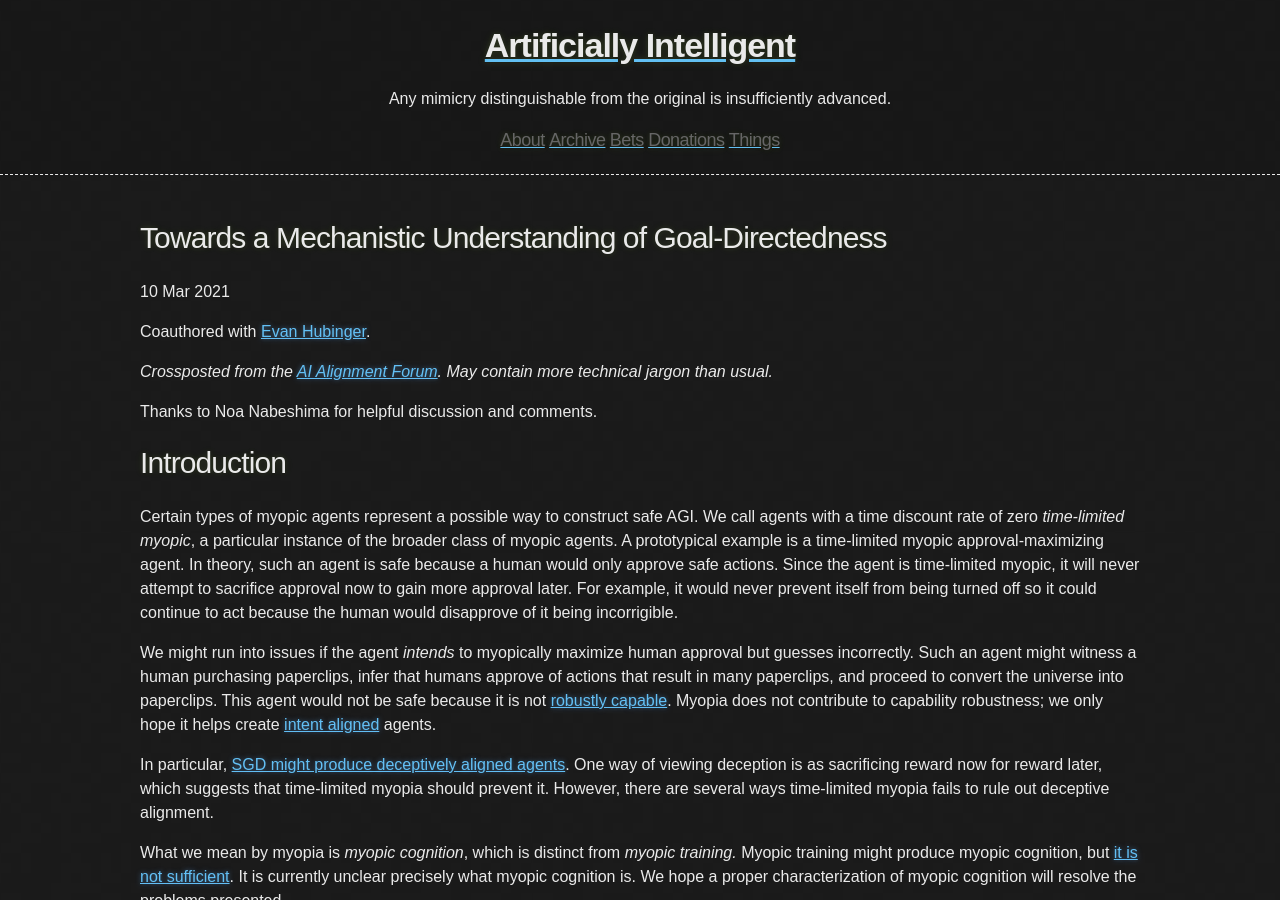
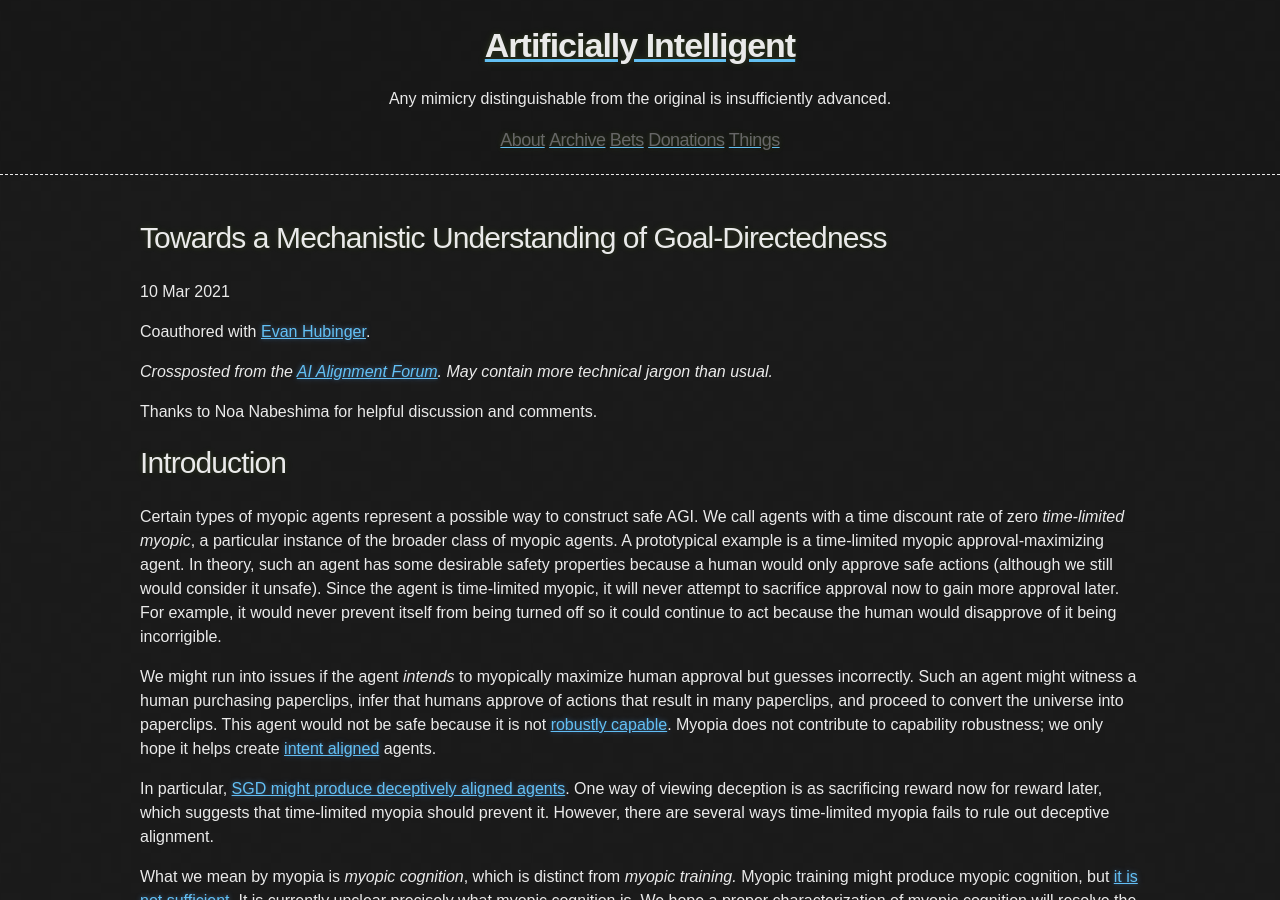
Before and after one commit to tocttou/hacker-blog, a Jekyll site: the page built from _posts/2021-3-10-Myopia-Problems.md, in a window 1280 px wide and 900 px high. Built offline with Jekyll 4.4.1, drawn with Linux system fonts in a browser that asks for light colours.

Commit message:
Update 2021-3-10-Myopia-Problems.md

```diff
--- a/_posts/2021-3-10-Myopia-Problems.md
+++ b/_posts/2021-3-10-Myopia-Problems.md
@@ -12,7 +12,7 @@ Thanks to Noa Nabeshima for helpful discussion and comments.
 Introduction
 ============
 
-Certain types of myopic agents represent a possible way to construct safe AGI. We call agents with a time discount rate of zero *time-limited myopic*, a particular instance of the broader class of myopic agents. A prototypical example is a time-limited myopic approval-maximizing agent. In theory, such an agent is safe because a human would only approve safe actions. Since the agent is time-limited myopic, it will never attempt to sacrifice approval now to gain more approval later. For example, it would never prevent itself from being turned off so it could continue to act because the human would disapprove of it being incorrigible.
+Certain types of myopic agents represent a possible way to construct safe AGI. We call agents with a time discount rate of zero *time-limited myopic*, a particular instance of the broader class of myopic agents. A prototypical example is a time-limited myopic approval-maximizing agent. In theory, such an agent has some desirable safety properties because a human would only approve safe actions (although we still would consider it unsafe). Since the agent is time-limited myopic, it will never attempt to sacrifice approval now to gain more approval later. For example, it would never prevent itself from being turned off so it could continue to act because the human would disapprove of it being incorrigible.
 
 We might run into issues if the agent *intends* to myopically maximize human approval but guesses incorrectly. Such an agent might witness a human purchasing paperclips, infer that humans approve of actions that result in many paperclips, and proceed to convert the universe into paperclips. This agent would not be safe because it is not [robustly capable](https://www.alignmentforum.org/posts/SzecSPYxqRa5GCaSF/clarifying-inner-alignment-terminology). Myopia does not contribute to capability robustness; we only hope it helps create [intent aligned](https://ai-alignment.com/clarifying-ai-alignment-cec47cd69dd6) agents.
 
```
